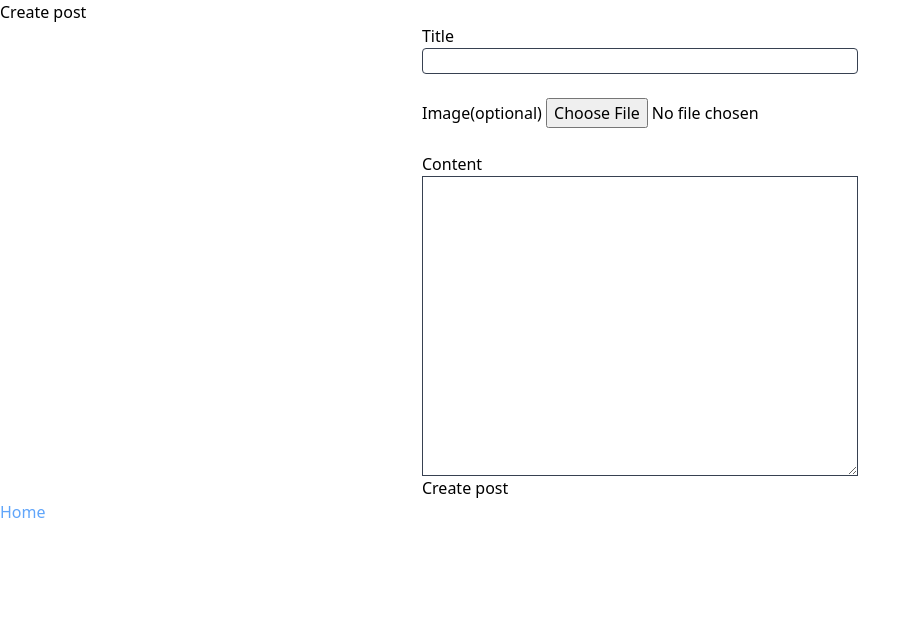
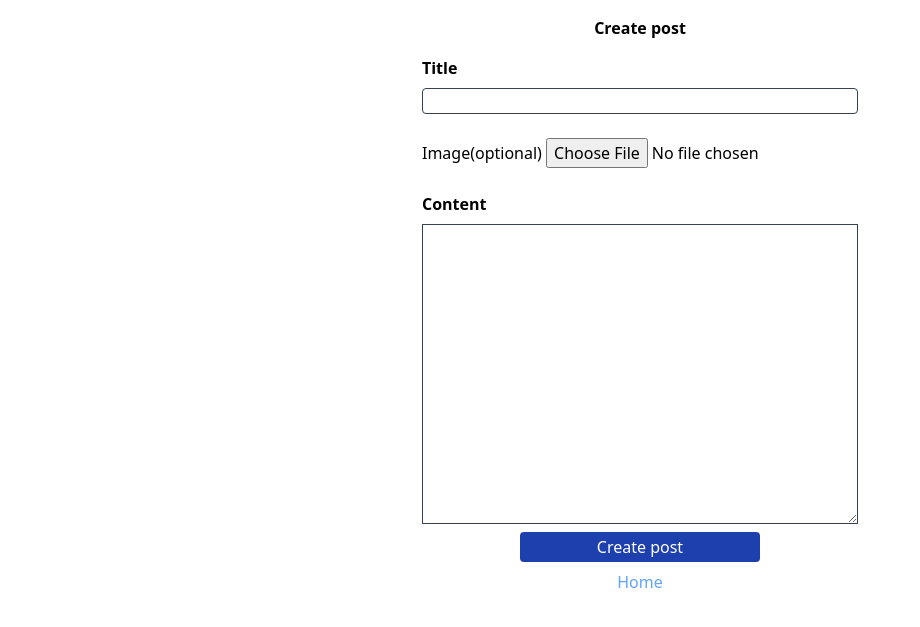
Before and after one commit to Majok-Bol/flask-simple-blog, a Flask app: page /create_post in a window 1280 px wide. Shown: the top 627 px of the page, without its empty margins (0-920 px from the left). Run offline with Flask 3, Linux system fonts and the light colour scheme; the visitor is signed in with stand-in values (Sample User, id 1); some libraries are stand-ins or nearby versions.

Commit message:
added margin top to content container

```diff
--- a/templates/create_post.html
+++ b/templates/create_post.html
@@ -1,39 +1,51 @@
 {%extends 'base.html'%} {%block title%}<title>Create Post</title>{%endblock%}
 {%block body%}
-<h1>Create post</h1>
+<h1 class="text-center m-4 font-semibold">Create post</h1>
 <div class="flex flex-col items-center justify-center">
 <form enctype="multipart/form-data" method="post">
     <div>
   {{post.hidden_tag()}}
-  <div class="flex flex-col" >
-    {{post.title.label}} {{post.title(class='focus:outline-none outline-none border border-gray-700 rounded-[4px]')}}
+  <div class="flex flex-col font-semibold" >
+    {{post.title.label}} {{post.title(class='focus:outline-none focus:ring-2 focus:ring-blue-500 outline-none border border-gray-700 rounded-[4px] mt-2')}}
     <div>
-      {%if post.title.errors%} {%for error in post.title.errors%}
+      {%if post.title.errors%}
+      <div class="min-h-[1.5rem]">
+  {%for error in post.title.errors%}
       <p class="flash-msg text-red-600">{{error}}</p>
       {%endfor%} {%endif%}
+      </div>
+
     </div>
   </div>
   <br>
 
   <div>{{post.image.label}} {{post.image()}}</div>
     <br>
-  <div class="flex flex-col">
-    {{post.content.label}} {{post.content(class='w-full min-h-[300px] resize-y outline:none focus:outline-none border border-gray-700')}}
+  <div class="flex flex-col font-semibold">
+    {{post.content.label}} {{post.content(class='w-full min-h-[300px] focus:ring-2 focus:ring-blue-500  resize-y outline:none focus:outline-none border border-gray-700 mt-2')}}
     <div>
-      {%if post.content.errors%} {%for error in post.content.errors%}
+      {%if post.content.errors%}
+      <div class="min-h-[1.5rem]">
+
+     {%for error in post.content.errors%}
       <p class="flash-msg text-red-600">{{error}}</p>
       {%endfor%} {%endif%}
+        </div>
     </div>
   </div>
 
-  <div>{{post.submit()}}</div>
+  <div class="flex items-center justify-center m-2">{{post.submit(class='cursor-pointer text-white bg-blue-800 rounded-[4px] h-[30px] w-60')}}</div>
     </div>
     </div>
 </form>
-</div>
+<div class="flex items-center justify-center m-2">
 <a
   href="{{url_for('home')}}"
   class="hover:text-blue-400 hover:underline cursor-pointer text-blue-400"
   >Home</a
 >
+</div>
+
+</div>
+
 {%endblock%}
```
Also changed, not shown: static/files/wallpaper.png (added).
